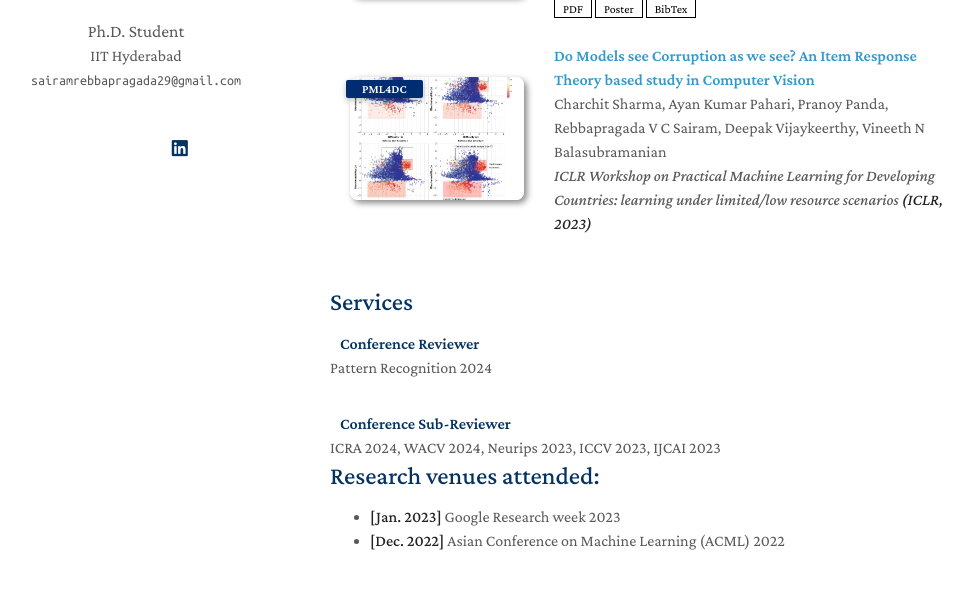
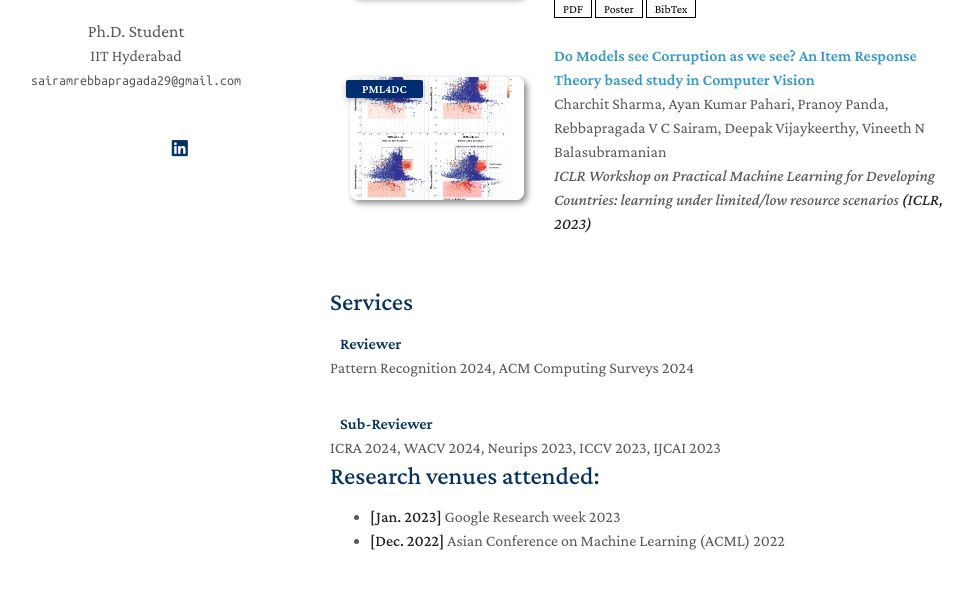
Before and after one commit to sairamrebbapragada/sairamrebbapragada.github.io, a Jekyll site: the page built from index.md, in a window 1280 px wide and 900 px high, scrolled down 1031 px, cut to the strip 253-842 px from the top of the window. Shown: the whole strip, without its empty margins (140-1113 px from the left). Built offline with Jekyll 4.4.1, drawn with Linux system fonts in a browser that asks for light colours; nearby versions of some CDN libraries; a style sheet for code colours, icons or effects is not loaded; our own code applies the rules of GitHub Pages for plain Markdown files.

Commit message:
Update services.md

```diff
--- a/_includes/services.md
+++ b/_includes/services.md
@@ -1,15 +1,13 @@
 <h2 id="services" style="margin: 2px 0px -15px;">Services</h2>
 
 <div class="publications">
-<h4 style="margin:0 10px 0;">Conference Reviewer</h4>
+<h4 style="margin:0 10px 0;">Reviewer</h4>
 
-<a href="https://www.sciencedirect.com/journal/pattern-recognition/"><autocolor>Pattern Recognition 2024</autocolor></a>
+<a href="https://www.sciencedirect.com/journal/pattern-recognition/"><autocolor>Pattern Recognition 2024</autocolor></a>, <a href="https://dl.acm.org/journal/csur/"><autocolor>ACM Computing Surveys 2024</autocolor> </a>
 </div>
 
-
 <div class="publications">
-<h4 style="margin:0 10px 0;">Conference Sub-Reviewer</h4>
-
+<h4 style="margin:0 10px 0;">Sub-Reviewer</h4>
 
 <a href="https://2024.ieee-icra.org/"><autocolor>ICRA 2024</autocolor></a>, <a href="https://wacv2024.thecvf.com/"><autocolor>WACV 2024</autocolor></a>, <a href="https://nips.cc/"><autocolor>Neurips 2023</autocolor></a>, <a href="https://iccv2023.thecvf.com/"><autocolor>ICCV 2023</autocolor></a>, <a href="https://ijcai-23.org/"><autocolor>IJCAI 2023</autocolor></a>
 
```
